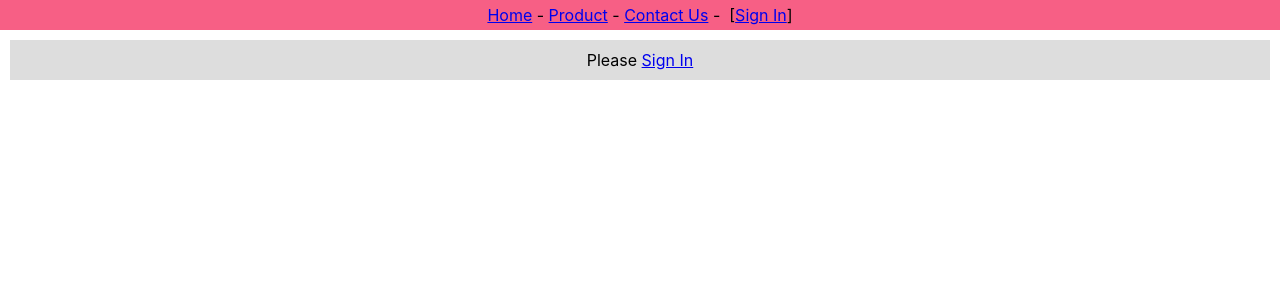
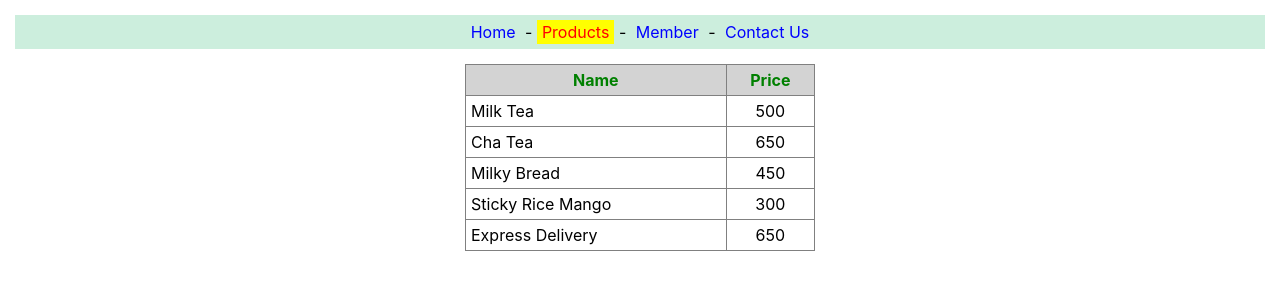
Before and after one commit to Appeleus/app1, a React (Create React App) app: page /products in a window 1280 px wide. Shown: the top 300 px of the page. Built offline with nearby package versions, Linux system fonts and the light colour scheme.

Commit message:
Router, Rowt, Root. Router!

```diff
--- a/package.json
+++ b/package.json
@@ -8,6 +8,7 @@
     "@testing-library/user-event": "^13.5.0",
     "react": "^18.2.0",
     "react-dom": "^18.2.0",
+    "react-router-dom": "^6.16.0",
     "react-scripts": "5.0.1",
     "web-vitals": "^2.1.4"
   },
--- a/src/App.js
+++ b/src/App.js
@@ -1,5 +1,5 @@
 import React from 'react'
-// import { Header, Content, Footer } from './func-components'
+// import { HeaderFunc, ContentFunc, FooterFunc } from './func-components'
 // import Calendar from './class-components'
 // import Banner from './banner'
 // import {Calculator2} from './calculator'
@@ -7,22 +7,20 @@ import React from 'react'
 // import RefsFunc from './refs-func'
 // import RefsArray from './refs-array'
 // import MessageBox from './state-func'
-// import { showEverything } from './test-func'
-import { userContext } from './context'
-import Header from './context-header'
-import Content from './context-content'
-import Header2 from './context-header2'
-import Content2 from './context-content2'
+// // import { showEverything } from './test-func'
+// import { userContext } from './context'
+// import Header from './context-header'
+// import Content from './context-content'
+// import Header2 from './context-header2'
+// import Content2 from './context-content2'
+import Router2 from "./router2";
+import Router3 from "./router3";
+import Products from './products';
+import Home from './home';
+import Contact from './contact';
 
 
-function App() {
-  let [user, setUser] = React.useState('')
-  return (
-    <userContext.Provider value={[user, setUser]}>
-      <Header2/>
-      <Content2/>
-    </userContext.Provider>
-  )
-}
 
-export default App;
+export default function App() {
+  return <Router3/>
+};
--- /dev/null
+++ b/src/contact.js
@@ -0,0 +1,7 @@
+import React from 'react'
+
+export default function Contact() {
+    return (
+        <div style = {{fontWeight:"bold"}}>Contact Page</div>
+    )
+}
--- a/src/func-components.js
+++ b/src/func-components.js
@@ -1,6 +1,6 @@
 import React from 'react'
 
-export function Header() {
+export function HeaderFunc() {
     const aStyle = {
         display: 'inline-block',
         color: 'blue',
@@ -16,7 +16,7 @@ export function Header() {
     )
 }
 
-export function Content() {
+export function ContentFunc() {
     return (
         <div style = { {textAlign: 'center'} }>
             <h2>Hello<br/>React & React Native</h2>
@@ -25,7 +25,7 @@ export function Content() {
     )
 }
 
-export function Footer() {
+export function FooterFunc() {
     return (
         <div style = { {textAlign: 'center'} }>
             &copy; {new Date().getFullYear()} All rights reserved
--- /dev/null
+++ b/src/home.js
@@ -0,0 +1,13 @@
+import React from 'react'
+
+export default function Home() {
+    return (
+        <p style = {{ textAlign:'center' }}>
+        <h3>Welcome to Apple Store</h3>
+        List <a href = "/products">Item</a> we are selling
+        <br/>
+        You need a <a href = "/member">Membership</a> to start ordering<br/>
+        Questions? <a href = "/contact">Contact us!</a>
+        </p>
+    )
+}
--- /dev/null
+++ b/src/member.js
@@ -0,0 +1,7 @@
+import React from 'react'
+
+export default function Member() {
+    return (
+        <div style = {{fontWeight:"bold"}}>Member Page</div>
+    )
+}
--- /dev/null
+++ b/src/navlink.css
@@ -0,0 +1,19 @@
+.nav {
+    background-color: #ced;
+    padding: 7px;
+    text-align: center;
+    margin: 15px;
+}
+
+.menu {       /* สำหรับสถานะ inactive */
+    color: blue;
+    text-decoration: none;
+    padding: 2px 5px;
+}
+
+.active_menu {      /* สำหรับสถานะ active */
+    color: red;
+    background-color: yellow;
+    text-decoration: none;
+    padding: 2px 5px;
+}
--- /dev/null
+++ b/src/products.css
@@ -0,0 +1,18 @@
+table {
+    width: 350px;
+    border-collapse: collapse;
+    margin: auto;
+}
+
+th {
+    background-color: lightgray;
+    color: green;
+}
+
+th, td {
+    padding: 5px;
+}
+
+td:nth-child(2) {
+    text-align: center;
+}
--- /dev/null
+++ b/src/products.js
@@ -0,0 +1,24 @@
+import React from 'react'
+import './products.css'
+
+export default class Product extends React.Component{
+    data = [
+        ['Milk Tea', 500],
+        ['Cha Tea', 650],
+        ['Milky Bread', 450],
+        ['Sticky Rice Mango', 300],
+        ['Express Delivery', 650]
+    ]
+    render() {
+        return (
+            <table border="1">
+                <tr><th>Name</th><th>Price</th></tr>
+                {
+                    this.data.map(d => {
+                        return <tr><td>{d[0]}</td><td>{d[1]}</td></tr>
+                    })
+                }
+            </table>
+        )
+    }
+}
--- /dev/null
+++ b/src/router2.js
@@ -0,0 +1,23 @@
+import React from "react";
+import { BrowserRouter, NavLink } from 'react-router-dom'
+import './navlink.css'
+
+export default function Router2() {
+    return (
+        <BrowserRouter>
+            <nav className="nav">
+                <NavLink to='/'
+                    className={({ isActive }) =>
+                        isActive ? "active_menu" : "menu"}
+                    style={({ isActive }) => {
+                        return {
+                            fontWeight: isActive ? "bold" : ""
+                        };
+                    }}>Home</NavLink> -&nbsp;
+                <NavLink to='/products' className={({ isActive }) => isActive ? "active_menu" : "menu"}>Products</NavLink> -&nbsp;
+                <NavLink to='/member' className={({ isActive }) => isActive ? "active_menu" : "menu"}>Member</NavLink> -&nbsp;
+                <NavLink to='/contact' className={({ isActive }) => isActive ? "active_menu" : "menu"}>Contact Us</NavLink>
+            </nav>
+        </BrowserRouter>
+    )
+}
--- /dev/null
+++ b/src/router3.js
@@ -0,0 +1,34 @@
+import React from 'react'
+import {BrowserRouter, NavLink, Route, Routes } from 'react-router-dom'
+import './navlink.css'
+import Products from './products'
+import Home from './home'
+import Contact from './contact'
+import Member from './member'
+
+export default function Router3() {
+    return (
+    <BrowserRouter>
+    <nav className="nav">
+        <NavLink to='/'
+            className={({ isActive }) =>
+                isActive ? "active_menu" : "menu"}
+            style={({ isActive }) => {
+                return {
+                    fontWeight: isActive ? "bold" : ""
+                };
+            }}>Home</NavLink> -&nbsp;
+        <NavLink to='/products' className={({ isActive }) => isActive ? "active_menu" : "menu"}>Products</NavLink> -&nbsp;
+        <NavLink to='/member' className={({ isActive }) => isActive ? "active_menu" : "menu"}>Member</NavLink> -&nbsp;
+        <NavLink to='/contact' className={({ isActive }) => isActive ? "active_menu" : "menu"}>Contact Us</NavLink>
+    </nav>
+    <Routes style = {{margin: '20px'}}>
+        <Route path = "/" element={<Home/>}/>
+        <Route path = "/products" element={<Products/>}/>
+        <Route path = "/member" Component={Member}/>
+        <Route path = "/contact" element={<div style = { {textAlign:'center'} }>Contact Page</div>}/>
+        <Route path = "/*"element={<div style = { {textAlign:'center'} }>Error 404 Not Found</div>}/>
+    </Routes>
+</BrowserRouter>
+)
+}
```
Also changed, not shown: 1 other file (tests, documents, lock files or other folders).
